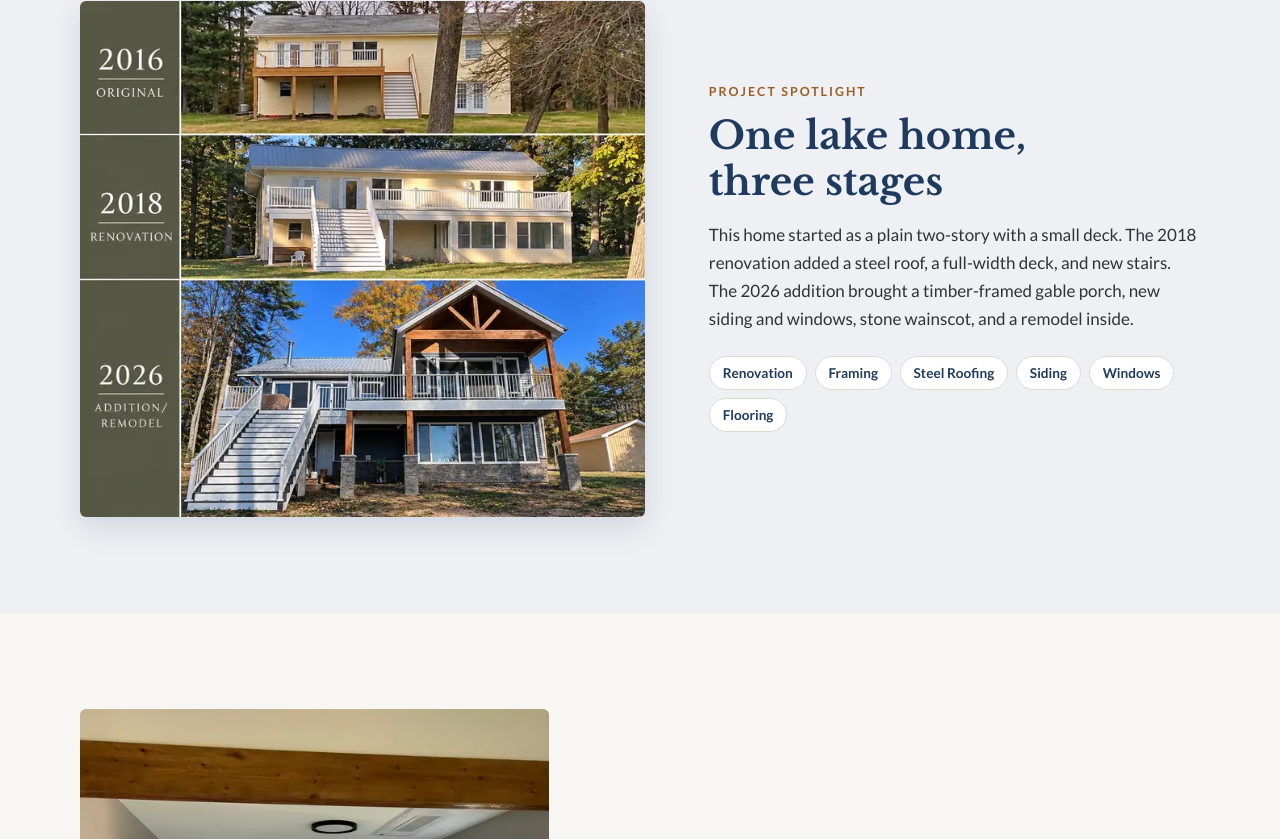
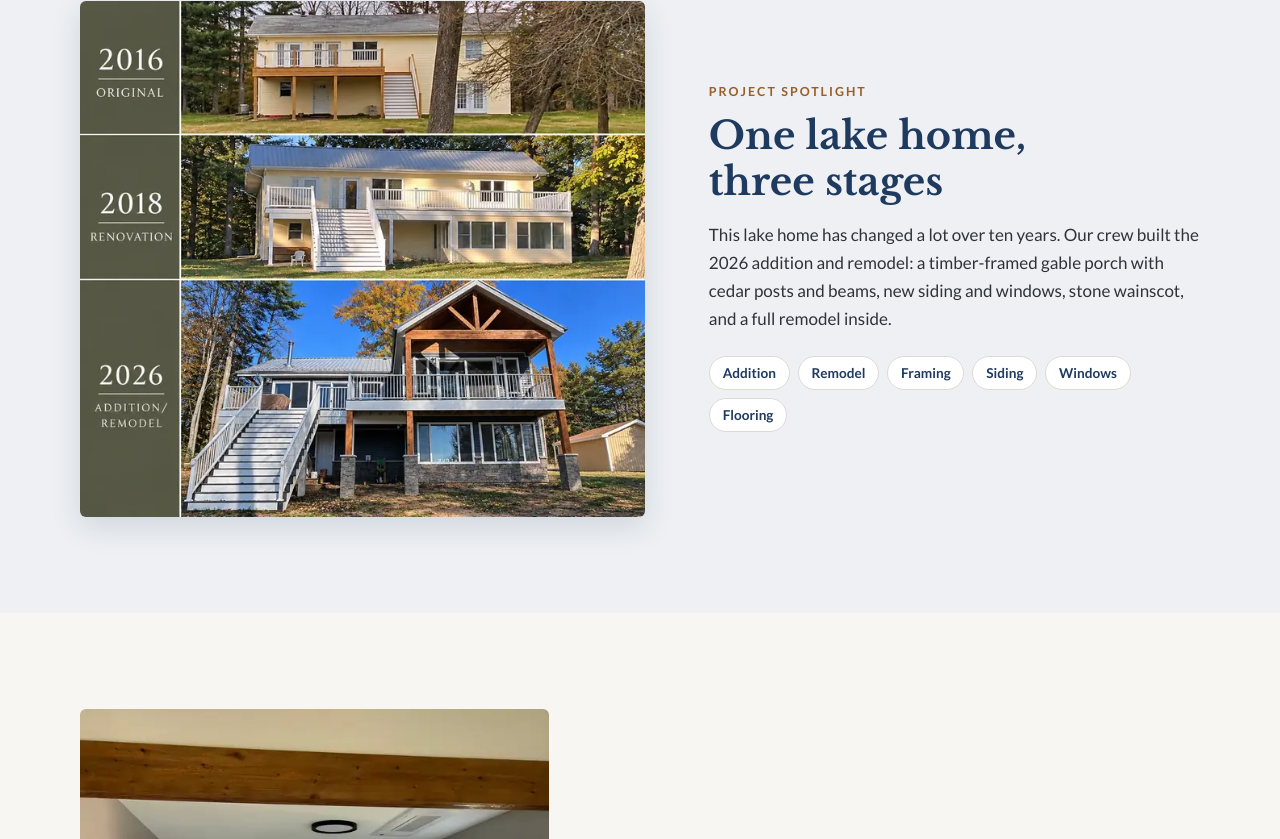
Before and after one commit to jayman48632/CentralCarpentry-Demo, a plain HTML site: page index.html in a window 1280 px wide. Shown: the part 1666-2505 px from the top of the page. Drawn offline with Linux system fonts and the light colour scheme.

Commit message:
V1.1.1 - Project spotlight: credit only the 2026 addition/remodel; update tags
Co-Authored-By: Claude Opus 5.5 <noreply@anthropic.com>
Claude-Session: https://claude.ai/code/session_01TXBYEEJUTgwenzC2LKFBRA

```diff
--- a/index.html
+++ b/index.html
@@ -110,9 +110,9 @@
       <div class="spot-copy">
         <p class="eyebrow">Project spotlight</p>
         <h2>One lake home, three stages</h2>
-        <p>This home started as a plain two-story with a small deck. The 2018 renovation added a steel roof, a full-width deck, and new stairs. The 2026 addition brought a timber-framed gable porch, new siding and windows, stone wainscot, and a remodel inside.</p>
-        <ul class="tags" aria-label="Work on this project">
-          <li>Renovation</li><li>Framing</li><li>Steel Roofing</li><li>Siding</li><li>Windows</li><li>Flooring</li>
+        <p>This lake home has changed a lot over ten years. Our crew built the 2026 addition and remodel: a timber-framed gable porch with cedar posts and beams, new siding and windows, stone wainscot, and a full remodel inside.</p>
+        <ul class="tags" aria-label="Our work on this project (2026)">
+          <li>Addition</li><li>Remodel</li><li>Framing</li><li>Siding</li><li>Windows</li><li>Flooring</li>
         </ul>
       </div>
     </div>
--- a/version.js
+++ b/version.js
@@ -1,3 +1,3 @@
 // Central Carpentry demo site — version stamp.
 // Convention: "Vx.x.x" with date. Bump both on every push to GitHub.
-window.SITE_VERSION = { version: "V1.1.0", date: "2026-11-25" };
+window.SITE_VERSION = { version: "V1.1.1", date: "2026-11-25" };
```
Also changed, not shown: 1 other file.
